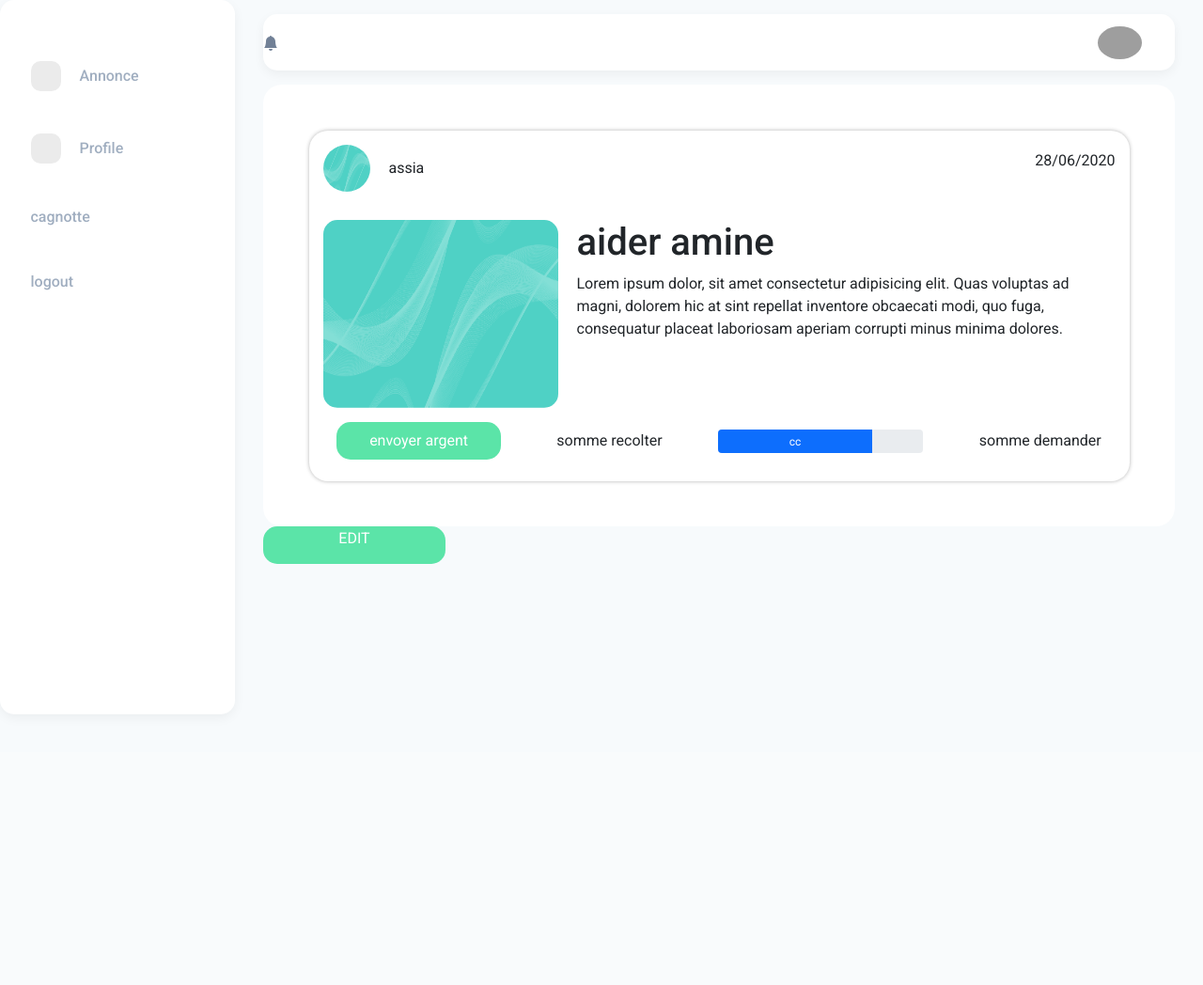
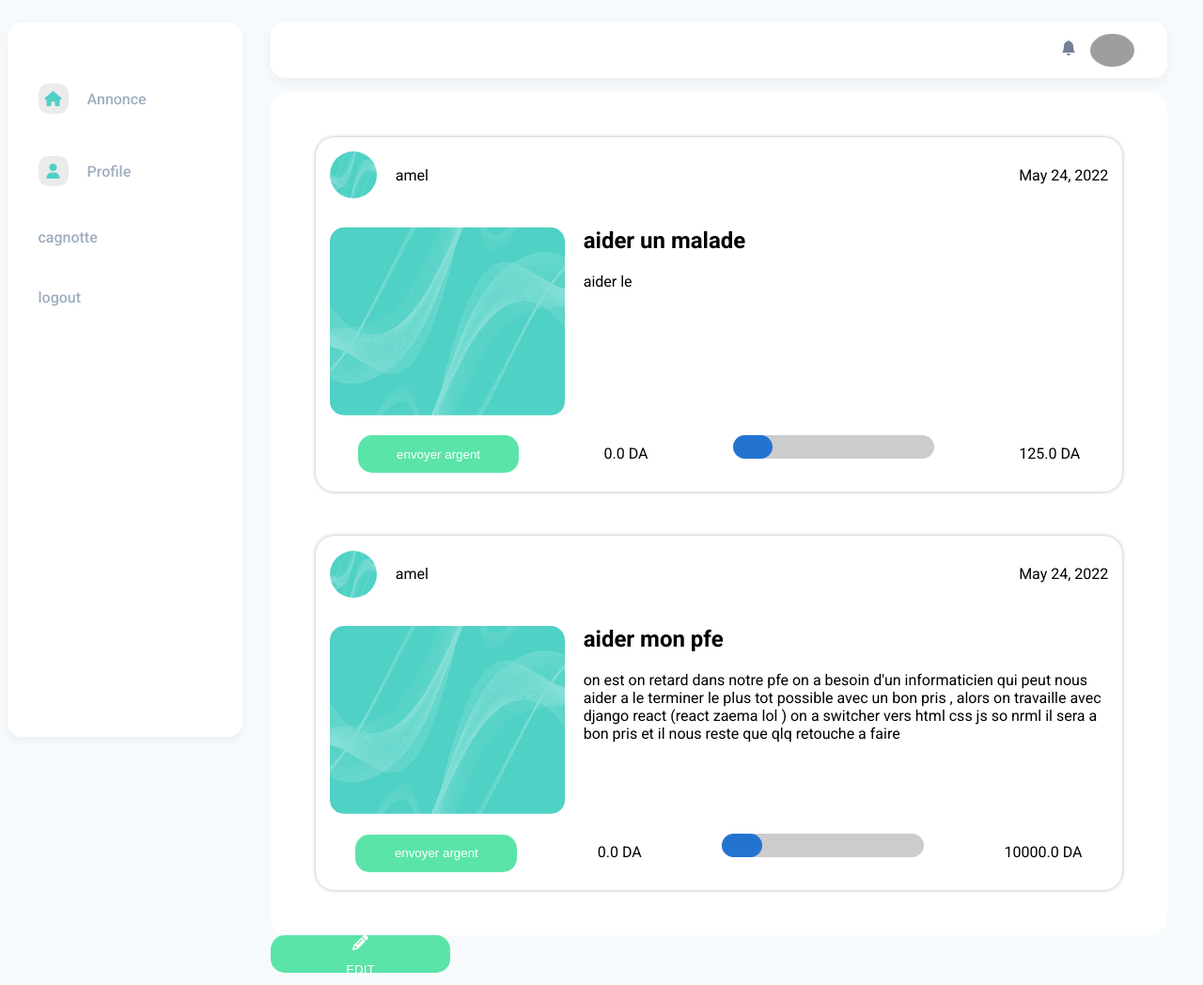
Before and after one commit to Dreamoonc/PFE, a Django app: page /cagniote/ in a window 1280 px wide. Shown: the whole page at 94% size. Before the commit the page ends 600 px from the top, so only its background shows below. Run offline with Django 4.2, Linux system fonts and the light colour scheme; data comes from the database, SQL or seed files in the repository; both versions use the stored data as it was after the commit; some libraries are stand-ins or nearby versions; grey boxes are pictures that could not be loaded.

Commit message:
cagniote

```diff
--- a/kk/authentification/static/style/cagniote.css
+++ b/kk/authentification/static/style/cagniote.css
@@ -72,9 +72,6 @@
     border-radius: 15px;
     margin-right: 20px;
 }
-.progress-bar{
-    width: 200px;
-}
 
 button{
     color: white;
@@ -92,4 +89,11 @@ button{
 .progress{
     width: 25%;
     height: 25px;
+    background-color:#ccc;
+    border-radius: 15px;
 }
+.progress-bar{
+    height:100%;
+    background-color:rgb(35, 116, 209);
+    border-radius: 15px;
+}
--- a/kk/authentification/templates/cagniote.html
+++ b/kk/authentification/templates/cagniote.html
@@ -6,7 +6,8 @@
     <meta http-equiv="X-UA-Compatible" content="IE=edge">
     <meta name="viewport" content="width=device-width, initial-scale=1.0">
 
-    <link href="https://cdn.jsdelivr.net/npm/bootstrap@5.1.3/dist/css/bootstrap.min.css" rel="stylesheet">
+
+    <script src="https://kit.fontawesome.com/dd08ef7328.js" crossorigin="anonymous"></script>
     <link rel="stylesheet" href="../static/style/cagniote.css">
     <link rel="stylesheet" href="../static/style/style.css">
     <title>Document</title>
@@ -44,40 +45,46 @@
                 </div>
             </section>
             <section class="cagniotes">
+                {% for cagniote in cagniotes%}
                 <div class="cagniote">
                     <div class="head flex">
                         <div class="user">
                             <img src="../static/images/background.png" alt="userProfile" width="50" height="50">
-                            <span>assia </span>
+                            <span>{{ cagniote.user.user}} </span>
                         </div>
 
-                        <p>28/06/2020</p>
+                        <p>{{cagniote.dateCreation}}</p>
                     </div>
                     <div class="core flex">
                         <img src="../static/images/background.png" alt="userProfile" width="250" height="200">
                         <div>
-                            <h1>aider amine </h1>
+                            <h1>{{cagniote.titre}} </h1>
                             <p>
-                                Lorem ipsum dolor, sit amet consectetur adipisicing elit. Quas voluptas ad magni,
-                                dolorem hic at sint repellat inventore obcaecati modi, quo fuga, consequatur placeat
-                                laboriosam aperiam corrupti minus minima dolores.
+                                {{cagniote.contenu}}
                             </p>
                         </div>
                     </div>
                     <div class="foot  ">
                         <button>envoyer argent</button>
 
-                        <p>somme recolter </p>
+                        <p>{{ cagniote.sommeRecolter}} DA</p>
                         <div class="progress">
-                            <div class="progress-bar w-75" role="progressbar" aria-valuenow="75" aria-valuemin="0" aria-valuemax="100">cc</div>
+                            <div class="progress-bar w-75" role="progressbar"  style="width:20%;">  </div>
                         </div>
-                        <p>somme demander </p>
+                        <p>{{cagniote.sommeDemander}} DA</p>
                     </div>
+
+
                 </div>
+{% endfor %}
+
+
+            </section>
 
 
 
-            </section>
+
+
 
 
 
@@ -120,6 +127,7 @@
         text.placeholder = 'contenu'
 
 
+
         form_fields[1].classList.add('input')
         form_fields[2].classList.add('input')
         text.classList.add('input')
--- a/kk/authentification/views.py
+++ b/kk/authentification/views.py
@@ -98,6 +98,7 @@ def Logoutt (request):
 
 
 def ListCagniote (request):
+    cagnites= Cagniote.objects.all()
     form = CreateCagniote ()
     if request.method =='POST':
         username = request.user
@@ -113,5 +114,5 @@ def ListCagniote (request):
                 sommeDemander = somme
             )
 
-    context= {'form':form}
+    context= {'form':form , 'cagniotes':cagnites}
     return render(request,'cagniote.html',context)
```
Also changed, not shown: kk/db.sqlite3.
